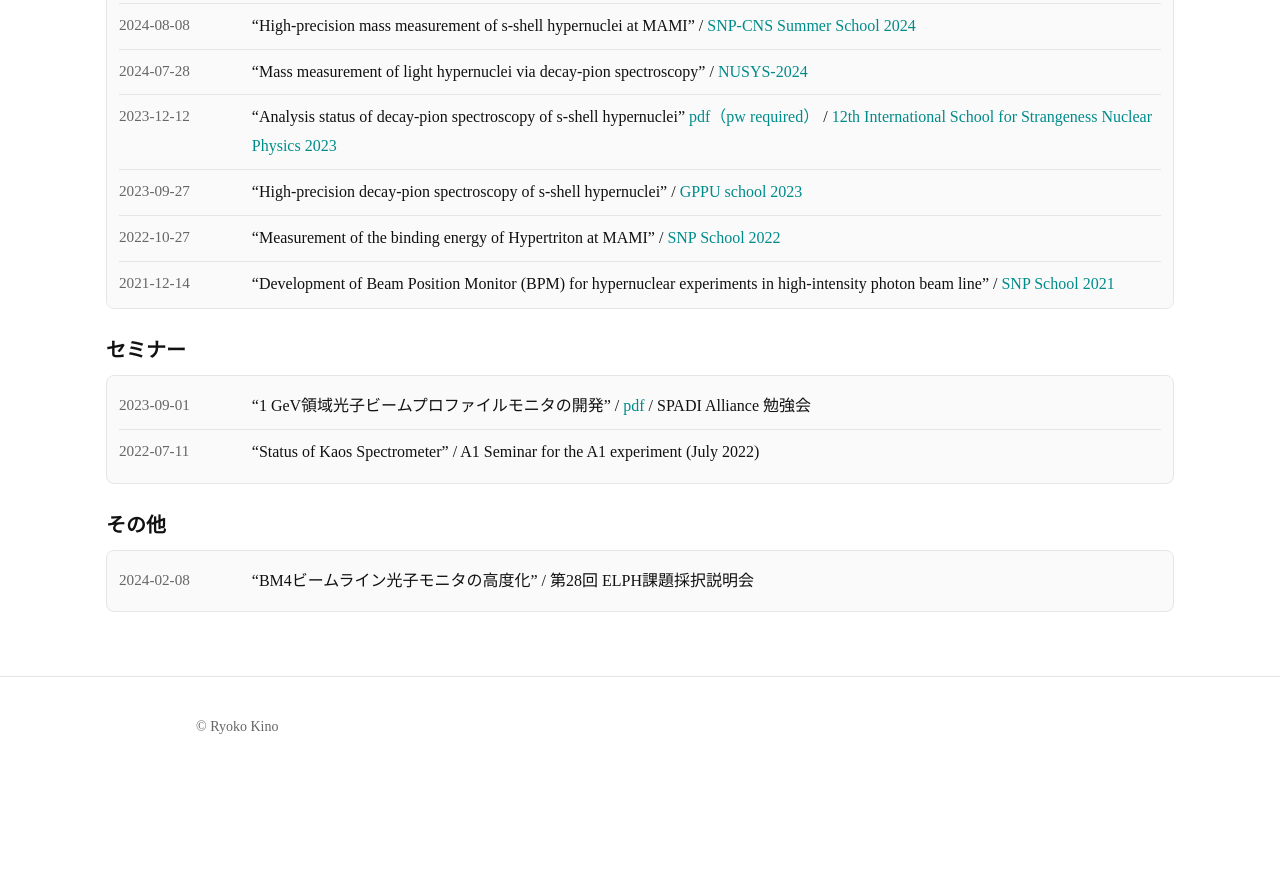
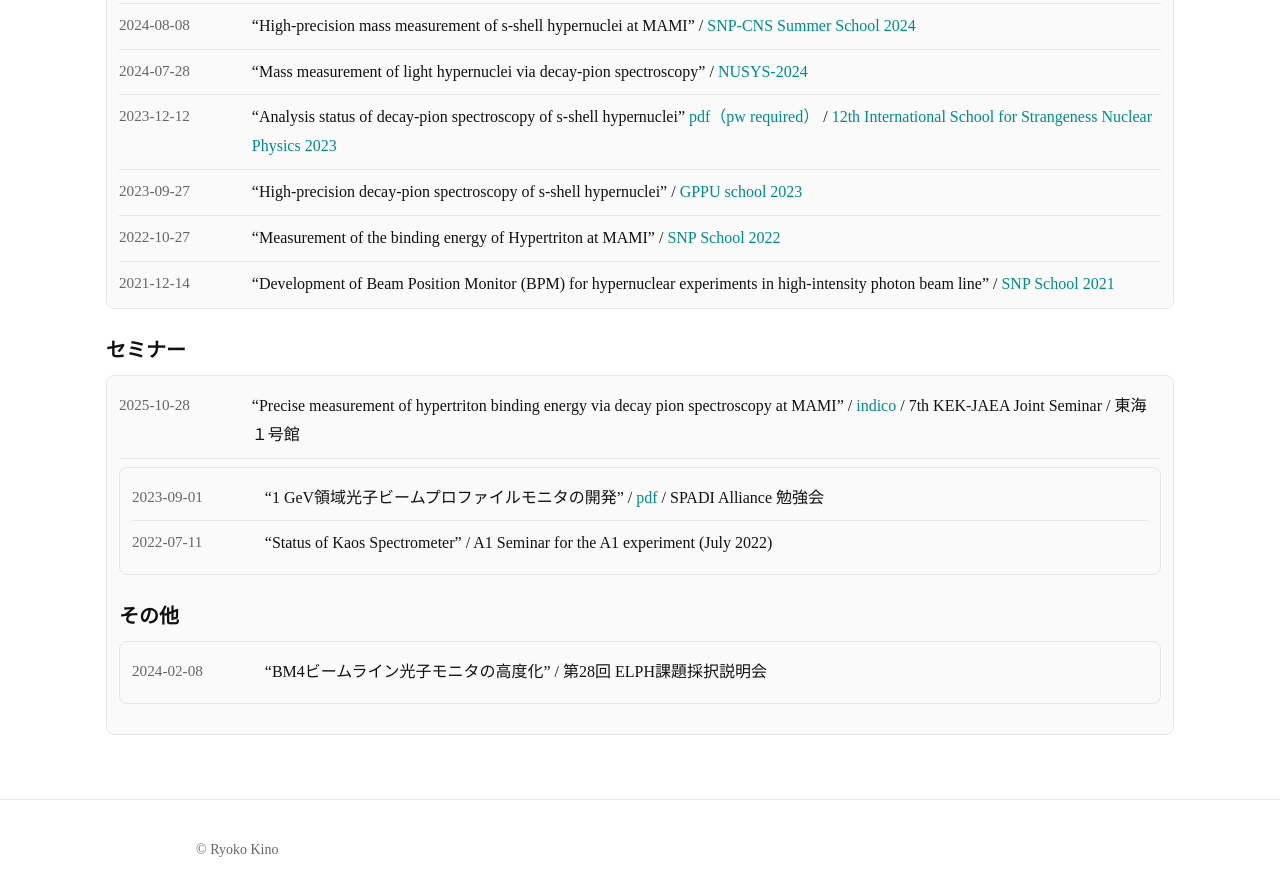
Before and after one commit to Ryoko0710/ryoko0710.github.io, a Jekyll site: the page built from talk/index.html, in a window 1280 px wide and 900 px high, scrolled down 1213 px. Shown: the top 896 px of the window. Built offline with Jekyll 4.4.1, drawn with Linux system fonts in a browser that asks for light colours; before the commit the page ends 1990 px from its top, so only the background shows below that.

Commit message:
update kek-jaea seminar ja only

```diff
--- a/talk/index.html
+++ b/talk/index.html
@@ -379,6 +379,16 @@ header_size: small
   <h2>セミナー</h2>
   <ul class="awards talk-scroll">
     <li>
+      <time>2025-10-28</time>
+      <span>
+        “Precise measurement of hypertriton binding energy via decay pion spectroscopy at MAMI” /
+        <a href="https://kds.kek.jp/event/57160/" target="_blank" rel="noopener noreferrer">indico</a> /
+        7th KEK-JAEA Joint Seminar / 東海１号館
+      </span>
+    </li>
+
+  <ul class="awards talk-scroll">
+    <li>
       <time>2023-09-01</time>
       <span>
         “1 GeV領域光子ビームプロファイルモニタの開発” /
```
Also changed, not shown: index.html (+10 -0 lines).
